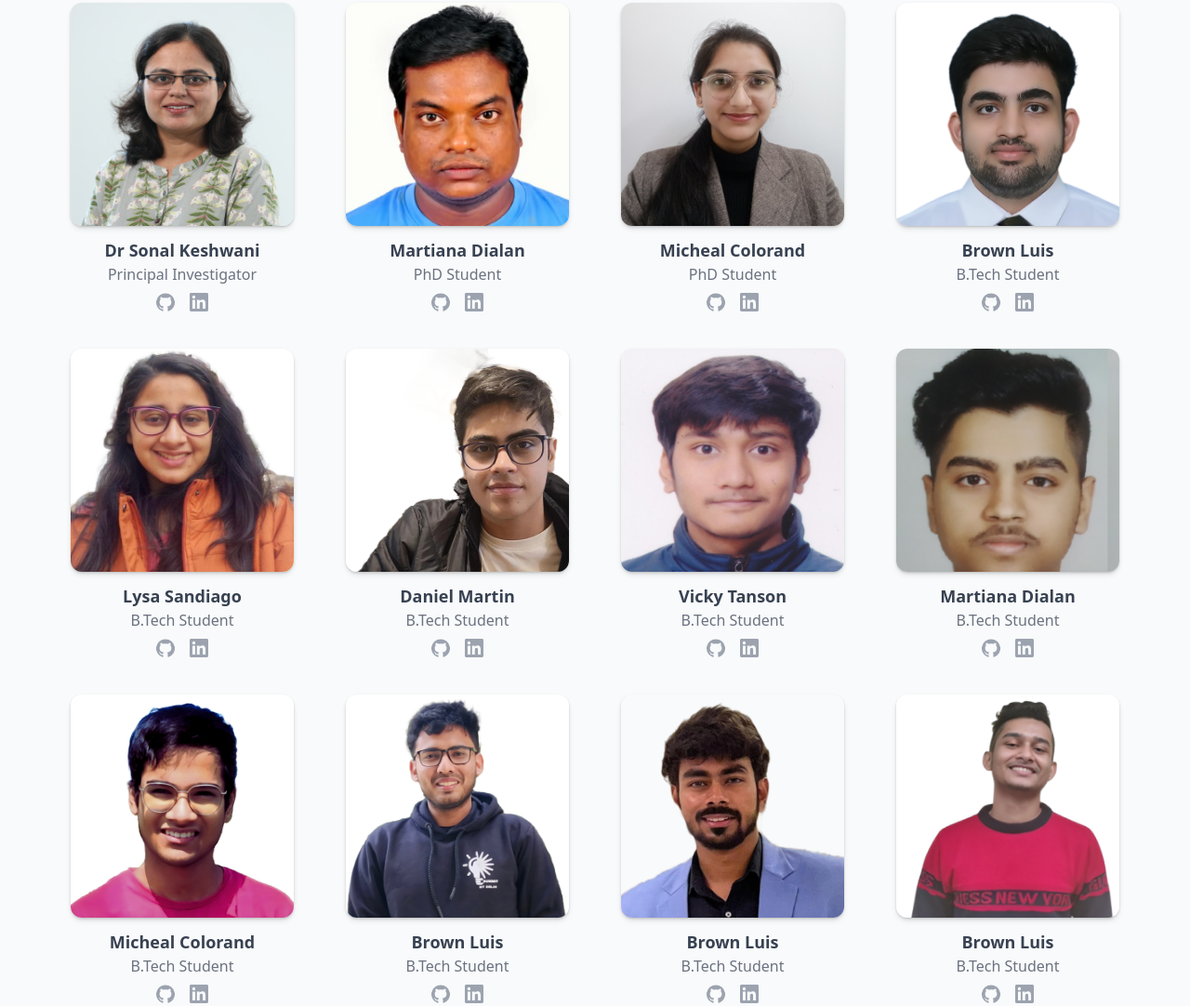
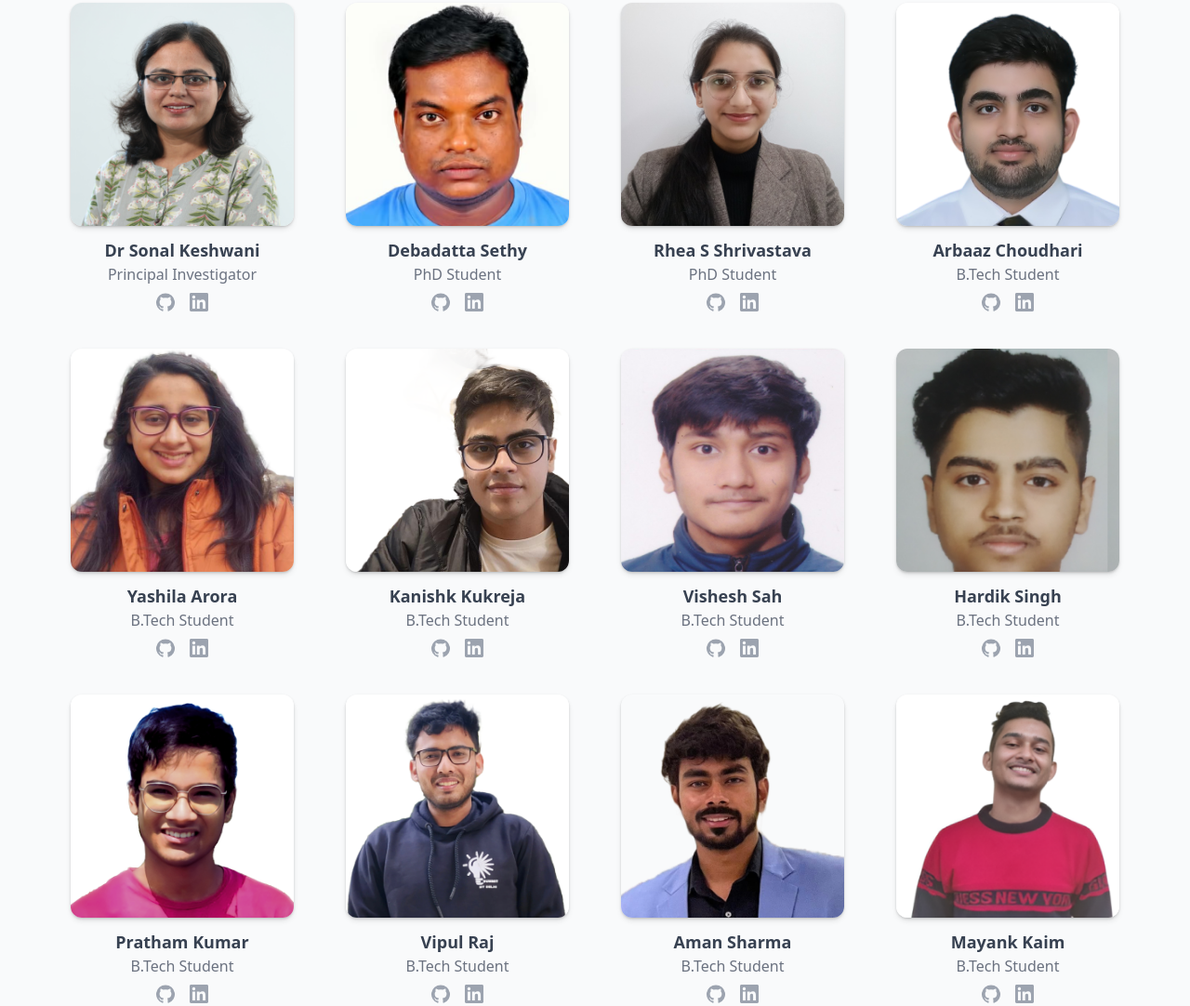
Before and after one commit to mohitg66/dreamrs, a plain HTML site: page team.html in a window 1280 px wide. Shown: the part 197-1279 px from the top of the page at 93% size. Drawn offline with nearby package versions, Linux system fonts and the light colour scheme.

Commit message:
Add files via upload

```diff
--- a/script.js
+++ b/script.js
@@ -7,67 +7,67 @@ document.addEventListener("DOMContentLoaded", function () {
       },
         {
             avatar: "images/PS1.png",
-            name: "Martiana Dialan",
+            name: "Debadatta Sethy",
             title: "PhD Student"
         },
         {
             avatar: "images/PS2.png",
-            name: "Micheal Colorand",
+            name: "Rhea S Shrivastava",
             title: "PhD Student"
         },
         {
             avatar: "images/s1.png",
-            name: "Brown Luis",
+            name: "Arbaaz Choudhari",
             title: "B.Tech Student"
         },
         {
           avatar: "images/s2.png",
-            name: "Lysa Sandiago",
+            name: "Yashila Arora",
             title: "B.Tech Student"
         },
         {
             avatar: "images/s3.png",
-            name: "Daniel Martin",
+            name: "Kanishk Kukreja",
             title: "B.Tech Student"
         },
         {
             avatar: "images/s4.png",
-            name: "Vicky Tanson",
+            name: "Vishesh Sah",
             title: "B.Tech Student"
         },
         {
             avatar: "images/s5.png",
-            name: "Martiana Dialan",
+            name: "Hardik Singh",
             title: "B.Tech Student"
         },
         {
             avatar: "images/s6.png",
-            name: "Micheal Colorand",
+            name: "Pratham Kumar",
             title: "B.Tech Student"
         },
         {
             avatar: "images/s7.png",
-            name: "Brown Luis",
+            name: "Vipul Raj",
             title: "B.Tech Student"
         },
         {
           avatar: "images/s8.png",
-          name: "Brown Luis",
+          name: "Aman Sharma",
           title: "B.Tech Student"
       },
       {
         avatar: "images/s9.png",
-        name: "Brown Luis",
+        name: "Mayank Kaim",
         title: "B.Tech Student"
       },
       {
         avatar: "images/s10.png",
-        name: "Brown Luis",
+        name: "Neev Swarnakar",
         title: "B.Tech Student"
       },
       {
         avatar: "images/s11.png",
-        name: "Brown Luis",
+        name: "Jacqueline P Razafimiadana",
         title: "B.Tech Student"
       },
     ];
```
Also changed, not shown: bio.html (+0 -14 lines), research.html (+5 -5 lines).
